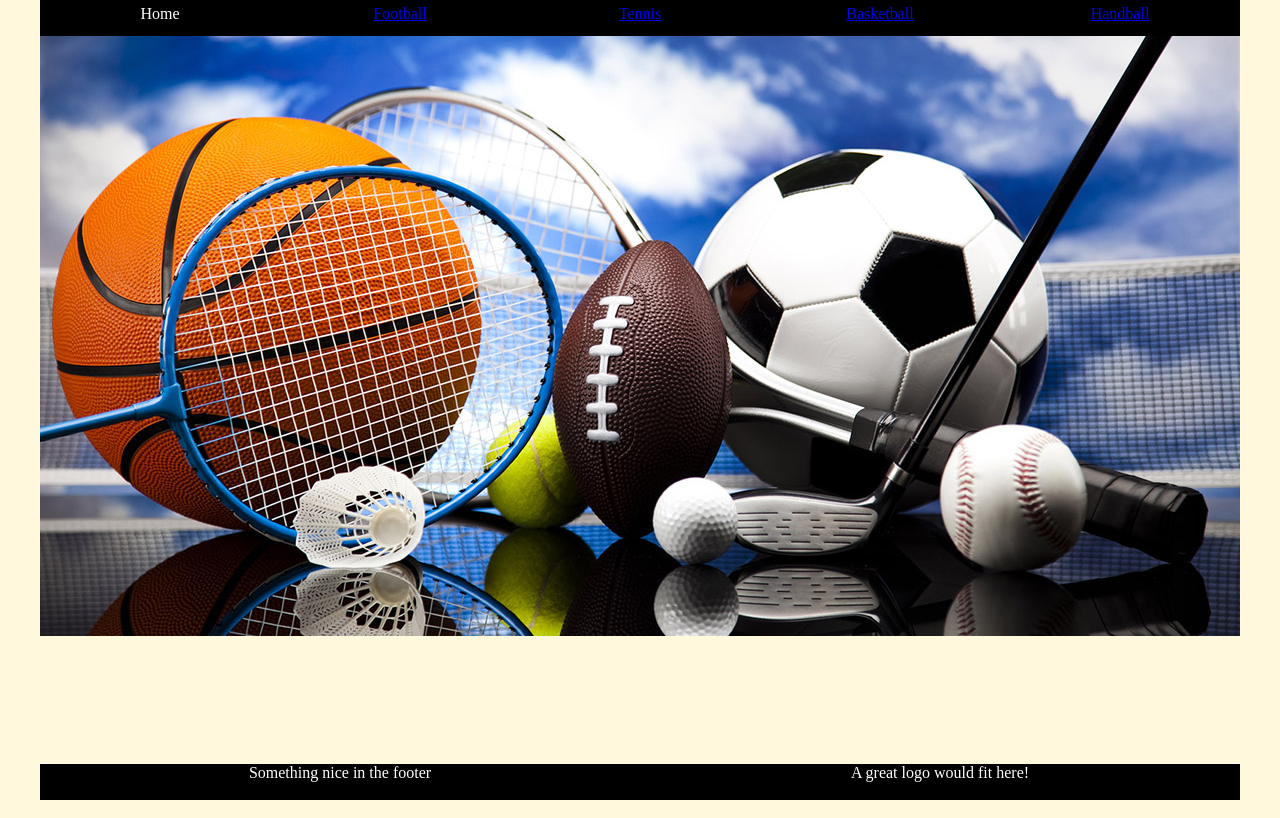
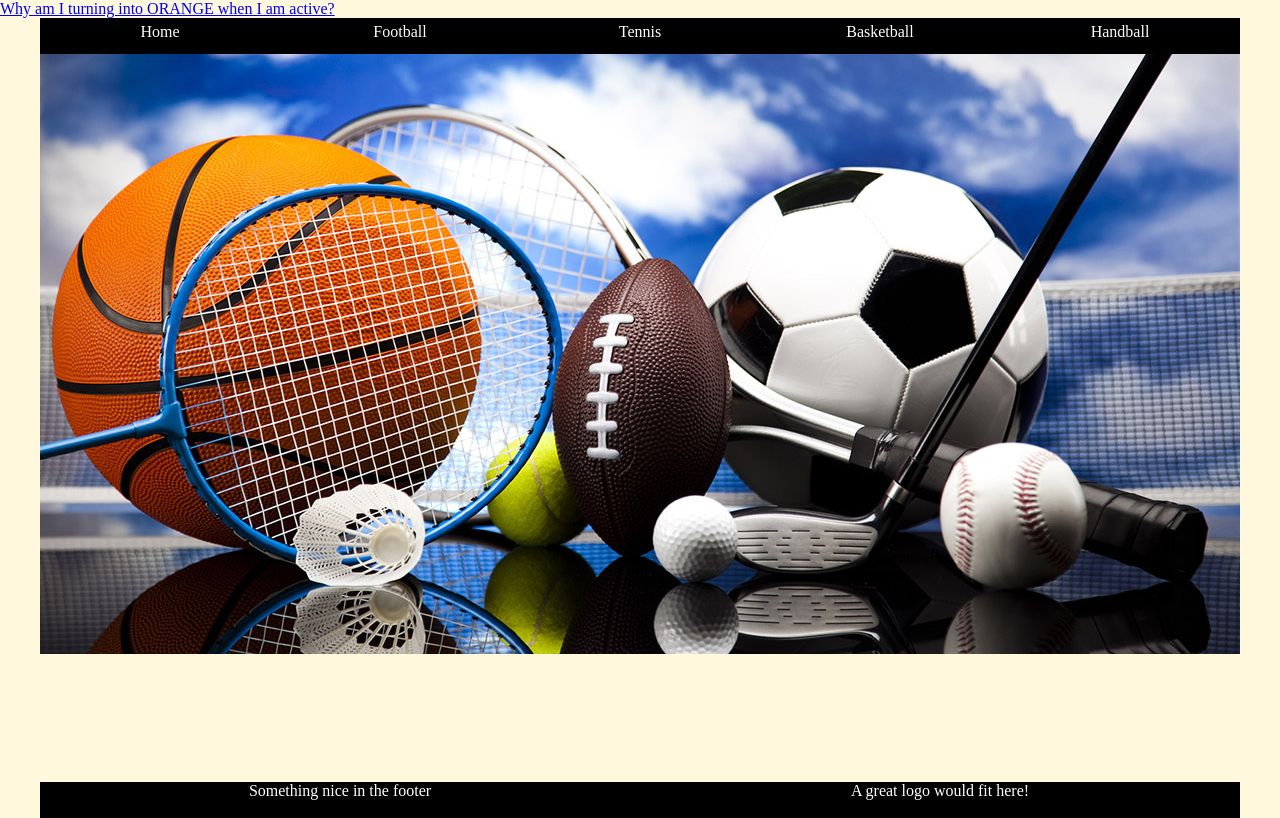
Before and after one commit to spanuf/scoreresult, a plain HTML site: page Fullpage.html in a window 1280 px wide. Drawn offline with Linux system fonts and the light colour scheme.

Commit message:
Why am I turning into ORANGE when I am active?

```diff
--- a/Fullpage.html
+++ b/Fullpage.html
@@ -6,6 +6,7 @@
     <link rel="stylesheet" href="style.css">
    </head>
 <body>
+<a href="Fullpage.html">Why am I turning into ORANGE when I am active?</a>
 <div class="grid-container">
         <navigation>
             <a>Home</a>
--- a/style.css
+++ b/style.css
@@ -58,6 +58,16 @@ html body div.grid-container navigation a{
     text-align: center;
 }
 
+html body div.grid-container navigation a:link, a:visited {
+    color: white;
+    text-decoration: none;
+}
+html body div.grid-container navigation a:hover, a:active {
+    color: orange;
+    text-decoration: underline;
+}
+
+
 html body div.grid-container footer a{
     width: 50%;
     display: block;
```
